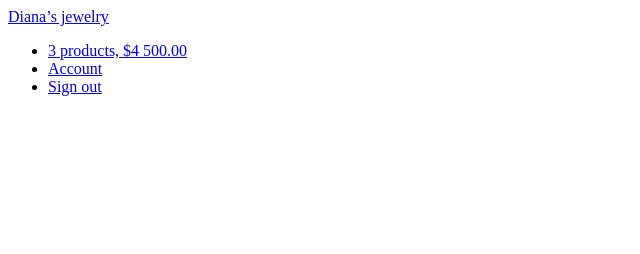
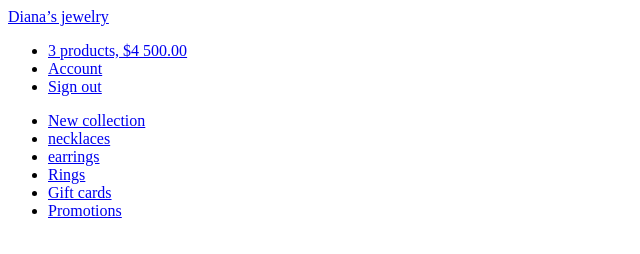
Before and after one commit to malikmateen917/Diana-s-jewelry-website, a plain HTML site: page index.html in a window 1280 px wide. Shown: the whole page, without its empty margins (0-640 px from the left). Drawn offline with Linux system fonts and the light colour scheme; files that its build step writes are made by us from their sources.

Commit message:
website container completed

```diff
--- a/index.html
+++ b/index.html
@@ -26,3 +26,17 @@
 		<!-- / container -->
 	</header>
 	<!-- / header -->
+    <nav id="menu">
+		<div class="container">
+			<div class="trigger"></div>
+			<ul>
+				<li><a href="products.html">New collection</a></li>
+				<li><a href="products.html">necklaces</a></li>
+				<li><a href="products.html">earrings</a></li>
+				<li><a href="products.html">Rings</a></li>
+				<li><a href="products.html">Gift cards</a></li>
+				<li><a href="products.html">Promotions</a></li>
+			</ul>
+		</div>
+		<!-- / container -->
+	</nav>
```
